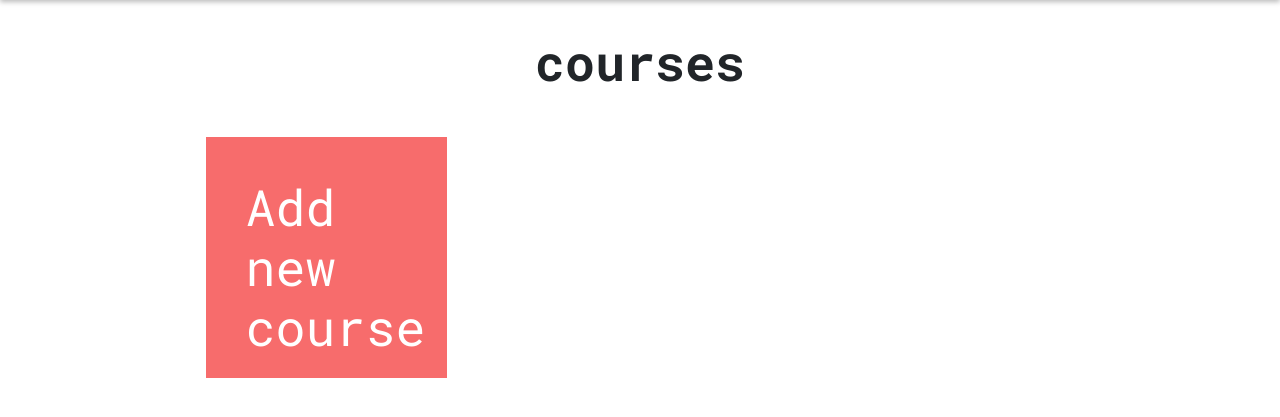
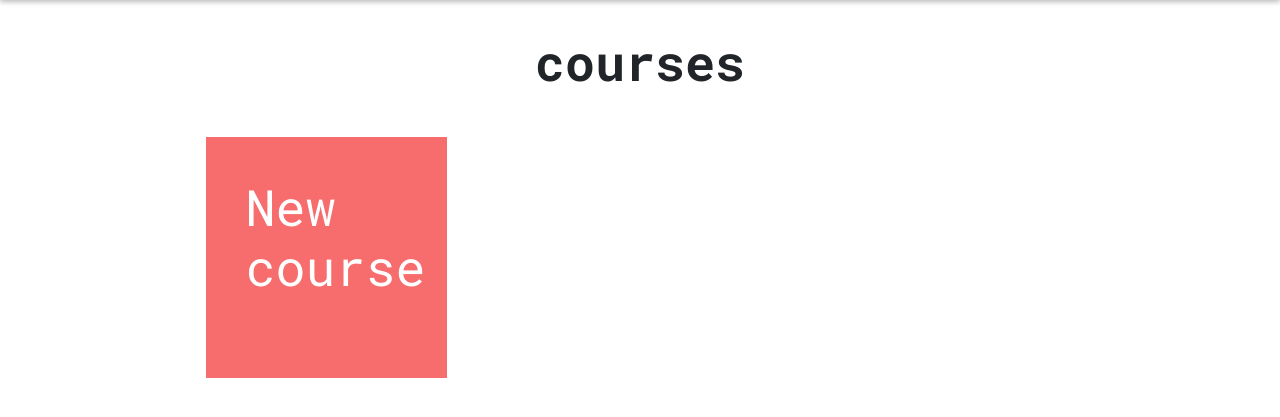
Before and after one commit to ADSteele916/nwhacks2021, a Django app: page /courses/ in a window 1280 px wide. Shown: the part 77-494 px from the top of the page. Run offline with Django 3.2, Linux system fonts and the light colour scheme; the visitor is signed in with stand-in values (Sample User, id 1); data comes from the database, SQL or seed files in the repository; grey boxes labelled with a size stand in for pictures from a placeholder-image service; data that the repository does not hold is empty; some libraries are stand-ins or nearby versions.

Commit message:
small formatting change

```diff
--- a/grades/static/grades/main.css
+++ b/grades/static/grades/main.css
@@ -163,6 +163,7 @@
     z-index: 1;
     top: 40px;
     left: 40px;
+    right: 40px;
     font-size: 50px;
 }
 
--- a/templates/grades/courses.html
+++ b/templates/grades/courses.html
@@ -24,7 +24,7 @@
         <a href="{% url 'grades-new-course'%}">
             <div class="card-body red-card">
                         <img src="http://dummyimage.com/50x50/000/fff.gif&text=50x50" class="sq-setter-w"/>
-                        <h2 class="card-title display-1"><strong>Add new course</strong></h2>
+                        <h2 class="card-title display-1"><strong>New course</strong></h2>
             </div>
         </a>
 
```
